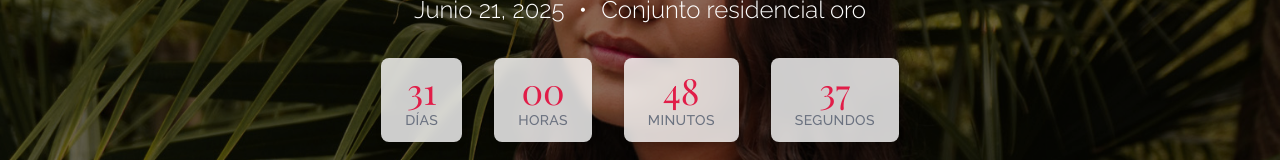
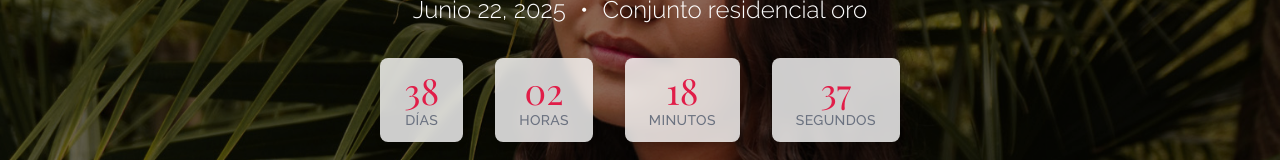
Before and after one commit to GiaHuy99/happybirthday-uncleHuy, a React (Vite) app: page / in a window 1280 px wide. Shown: the part 363-523 px from the top of the page. Built offline with nearby package versions, Linux system fonts and the light colour scheme.

Commit message:
fix: update event date and countdown target in Hero component

```diff
--- a/src/components/Hero.tsx
+++ b/src/components/Hero.tsx
@@ -52,13 +52,13 @@ const Hero = () => {
 
 				<div data-aos="fade-up" data-aos-delay="500">
 					<p className="text-white text-xl md:text-2xl mb-8 font-light">
-						Junio 21, 2025 <span className="mx-2">•</span> Conjunto residencial
+						Junio 22, 2025 <span className="mx-2">•</span> Conjunto residencial
 						oro
 					</p>
 				</div>
 
 				<div data-aos="fade-up" data-aos-delay="700">
-					<Countdown targetDate="2025-06-15T18:00:00" />
+					<Countdown targetDate="2025-06-22T19:30:00" />
 				</div>
 
 				<div data-aos="fade-up" data-aos-delay="900" className="mt-12">
```
